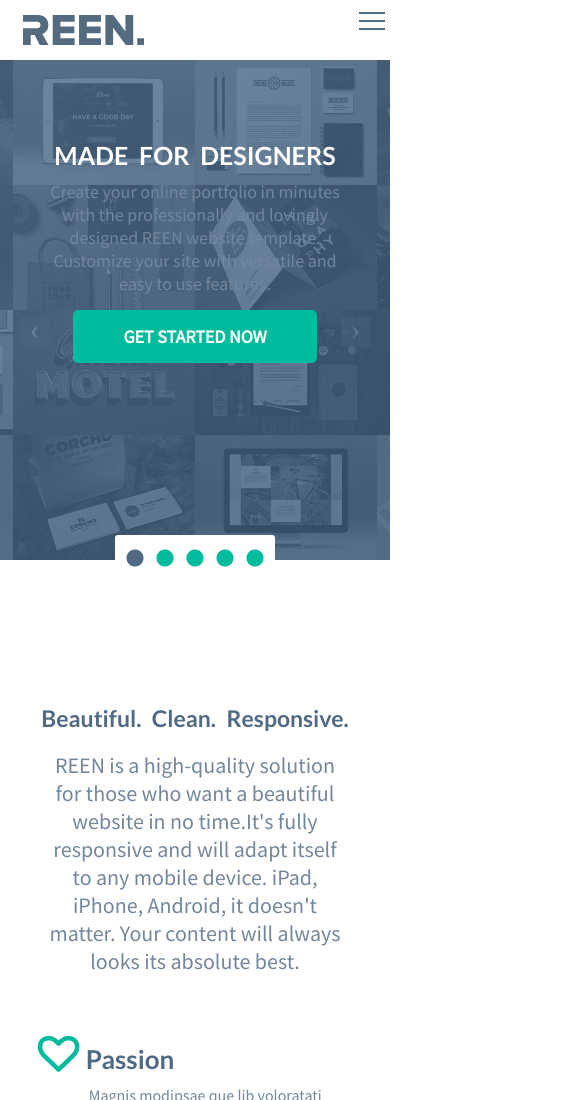
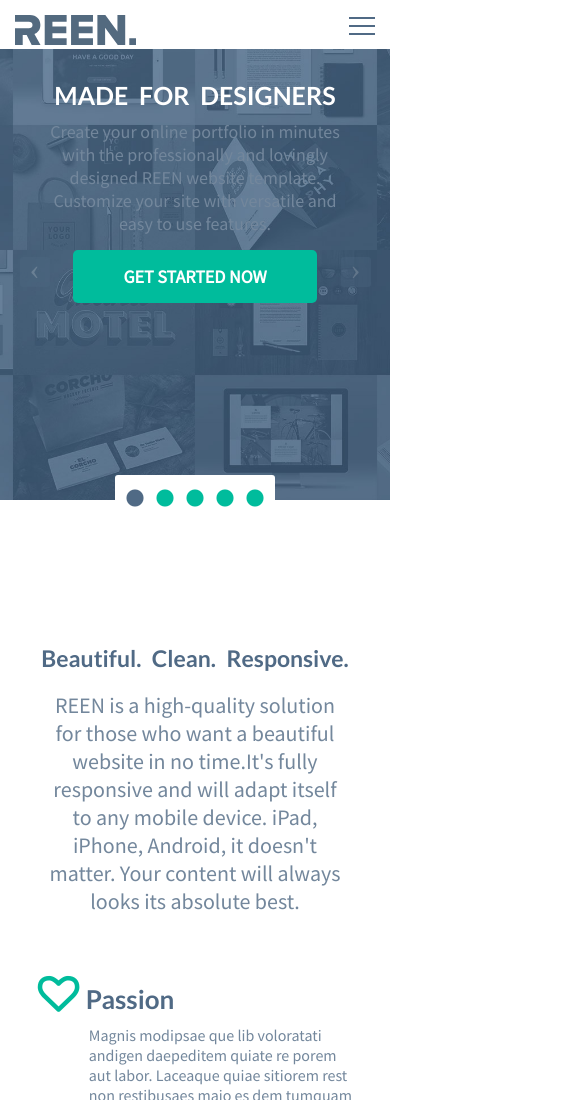
Before and after one commit to NourhanSaad/reendesign, a plain HTML site: page index.html in a window 390 px wide. Shown: the top 1100 px of the page, 585 px wide, since content can reach past the window. Drawn offline with Linux system fonts and the light colour scheme.

Commit message:
Update reen.css

```diff
--- a/css/reen.css
+++ b/css/reen.css
@@ -900,15 +900,18 @@ form input[type=submit]:hover {
 }
 
 
+/*
 @media only screen and (max-width: 920px) {
 .menu .menu_items {
         display: none;
     }
 
 }
+*/
 
 #menu__toggle {
     opacity: 0;
+    display: none;
 }
 
     #menu__toggle:checked ~ .menu__btn > span {
@@ -940,7 +943,7 @@ form input[type=submit]:hover {
 .menu__btn {
     display: flex;
     align-items: center;
-    position: fixed;
+    position: absolute;
     width: 26px;
     height: 26px;
     cursor: pointer;
@@ -949,7 +952,8 @@ form input[type=submit]:hover {
     right: 5px;
     z-index: 100000;
     color: #506A85;
-   left:92%;
+   margin-right: 10px;
+    margin-top: 5px;
 
 }
 
@@ -1120,7 +1124,10 @@ form input[type=submit]:hover {
     }
      .navbar_header .container, .menu .container
     {
-        margin: 0 2%;
+        margin:auto;
+        width: auto;
+        padding: 0;
+        height: auto;
     }
 
     .hamburger-menu{
@@ -1132,8 +1139,7 @@ form input[type=submit]:hover {
 
 
     .menu .container {
-        padding: 15px;
-        padding-bottom:0;
+        padding: 15px 15px 0 15px;
         display:block;
         text-align: left;
 
@@ -1301,4 +1307,7 @@ footer .container .img_overlay .overlay:hover{
     height: 30px;
 
 }
+    .navbar_header{
+        display: none;
+    }
 }
```
